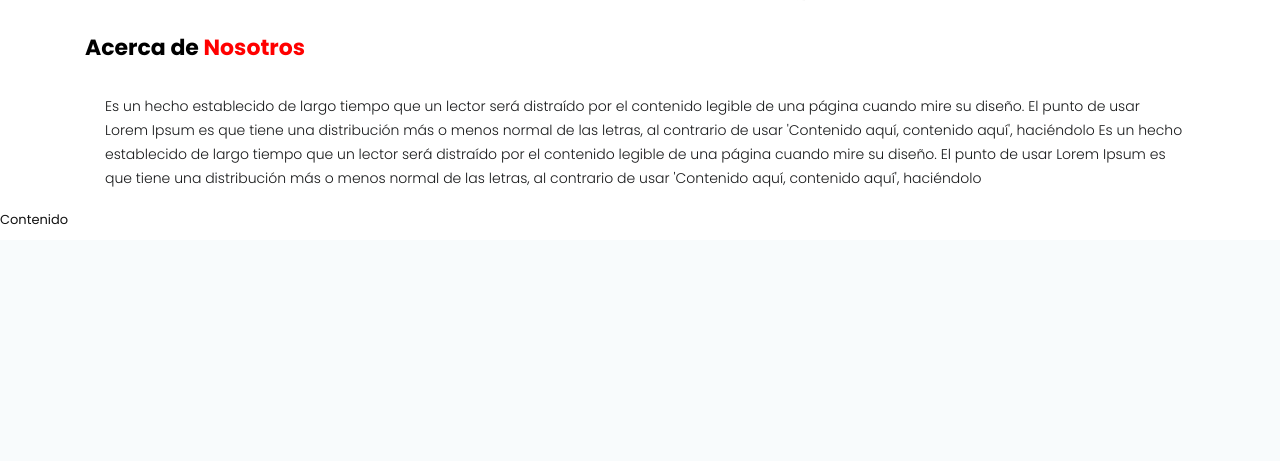
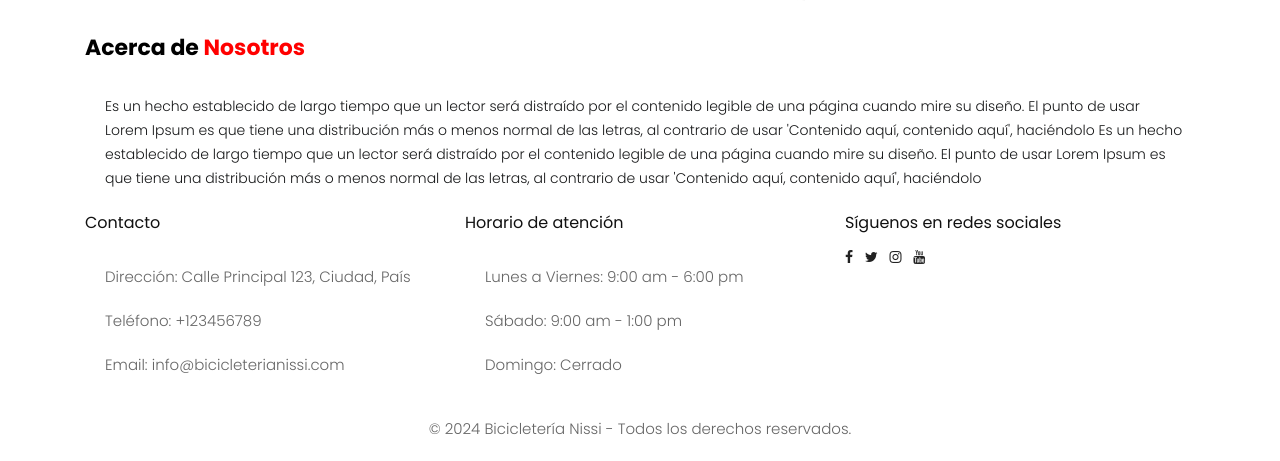
Before and after one commit to Trinity1215/Crud-Python, a Django app: page / in a window 1280 px wide. Shown: the part 1700-2161 px from the top of the page. Before the commit the page ends 1925 px from the top, so only its background shows below. Run offline with Django 5.2, Linux system fonts and the light colour scheme; some libraries are stand-ins or nearby versions.

Commit message:
footerXDDDDDDDDDDDDDDD

```diff
--- a/Crud_Python/etrdjango/bicicleteria/templates/speed/index.html
+++ b/Crud_Python/etrdjango/bicicleteria/templates/speed/index.html
@@ -137,8 +137,37 @@
             </div>
         </div>
     </div>
-    <footer style="blackground=black">
-        <h6> Contenido </h6>
+    <footer>
+        <div class="container">
+            <div class="row">
+                <div class="col-md-4">
+                    <h4>Contacto</h4>
+                    <p>Dirección: Calle Principal 123, Ciudad, País</p>
+                    <p>Teléfono: +123456789</p>
+                    <p>Email: info@bicicleterianissi.com</p>
+                </div>
+                <div class="col-md-4">
+                    <h4>Horario de atención</h4>
+                    <p>Lunes a Viernes: 9:00 am - 6:00 pm</p>
+                    <p>Sábado: 9:00 am - 1:00 pm</p>
+                    <p>Domingo: Cerrado</p>
+                </div>
+                <div class="col-md-4">
+                    <h4>Síguenos en redes sociales</h4>
+                    <ul class="list-inline">
+                        <li class="list-inline-item"><a href="#"><i class="fa fa-facebook"></i></a></li>
+                        <li class="list-inline-item"><a href="#"><i class="fa fa-twitter"></i></a></li>
+                        <li class="list-inline-item"><a href="#"><i class="fa fa-instagram"></i></a></li>
+                        <li class="list-inline-item"><a href="#"><i class="fa fa-youtube"></i></a></li>
+                    </ul>
+                </div>
+            </div>
+            <div class="row">
+                <div class="col-md-12 text-center">
+                    <p>&copy; 2024 Bicicletería Nissi - Todos los derechos reservados.</p>
+                </div>
+            </div>
+        </div>
     </footer>
 </body>
 </html>
```
